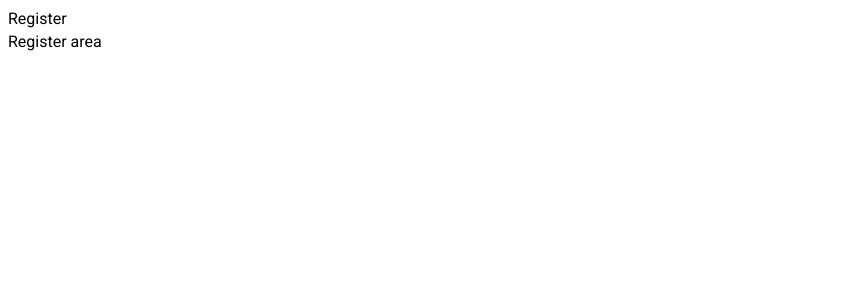
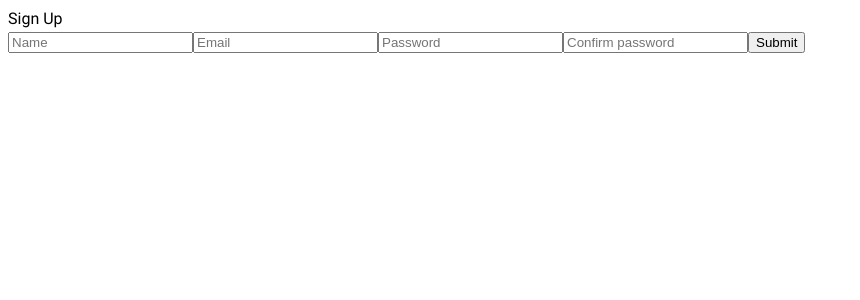
Before and after one commit to alexander-svirzhevsky/pet-charity-fe, a React (Create React App) app: page /register in a window 1280 px wide. Shown: the top 300 px of the page, without its empty margins (0-860 px from the left). Built offline with nearby package versions, Linux system fonts and the light colour scheme.

Commit message:
pet-charity-fe-feature/registration - created reducer/action from registration

```diff
--- a/package.json
+++ b/package.json
@@ -6,6 +6,7 @@
     "@testing-library/jest-dom": "^5.11.10",
     "@testing-library/react": "^11.2.6",
     "@testing-library/user-event": "^12.8.3",
+    "antd": "^4.15.2",
     "axios": "^0.21.1",
     "moment": "^2.29.1",
     "react": "^17.0.2",
@@ -17,6 +18,7 @@
     "redux": "^4.0.5",
     "redux-devtools-extension": "^2.13.9",
     "redux-thunk": "^2.3.0",
+    "styled-components": "^5.2.3",
     "web-vitals": "^1.1.1"
   },
   "scripts": {
--- a/src/App.js
+++ b/src/App.js
@@ -1,11 +1,16 @@
 import React from "react";
 import { BrowserRouter, Route, Switch } from "react-router-dom";
+
 import Navbar from "./components/layout/Navbar";
 import Landing from "./components/layout/Landing";
 import Register from "./components/auth/Register";
 
+import { Provider } from "react-redux";
+import store from "./redux/store";
+
 const App = () => {
   return (
+    <Provider store={store}>
       <BrowserRouter>
         <>
           <Navbar />
@@ -15,6 +20,7 @@ const App = () => {
           </Switch>
         </>
       </BrowserRouter>
+    </Provider>
   );
 };
 
--- a/src/components/auth/Register.js
+++ b/src/components/auth/Register.js
@@ -1,7 +1,72 @@
-import React from "react";
+import React, { useState } from "react";
+import { useDispatch } from "react-redux";
+
+import { register } from "../../redux/actions/auth";
 
 const Register = () => {
-  return <div>Register area</div>;
+  const dispatch = useDispatch();
+
+  const [formData, setFormData] = useState({
+    name: "",
+    email: "",
+    password: "",
+    password2: "",
+  });
+
+  const { name, email, password, password2 } = formData;
+
+  const onChange = (e) => {
+    return setFormData({
+      ...formData,
+      [e.target.name]: e.target.value,
+    });
+  };
+
+  const onSubmit = async (e) => {
+    e.preventDefault();
+
+    if (password !== password2) {
+      console.log("Passwaord do not match");
+    } else {
+      dispatch(register({ name, email, password }), []);
+    }
+  };
+
+  return (
+    <>
+      <form onSubmit={(e) => onSubmit(e)}>
+        <input
+          onChange={(e) => onChange(e)}
+          value={name}
+          type="text"
+          name="name"
+          placeholder="Name"
+        ></input>
+        <input
+          onChange={(e) => onChange(e)}
+          value={email}
+          type="email"
+          name="email"
+          placeholder="Email"
+        ></input>
+        <input
+          onChange={(e) => onChange(e)}
+          value={password}
+          type="password"
+          name="password"
+          placeholder="Password"
+        ></input>
+        <input
+          onChange={(e) => onChange(e)}
+          value={password2}
+          type="password"
+          name="password2"
+          placeholder="Confirm password"
+        ></input>
+        <input type="submit"></input>
+      </form>
+    </>
+  );
 };
 
 export default Register;
--- a/src/components/layout/Landing.js
+++ b/src/components/layout/Landing.js
@@ -1,7 +1,12 @@
 import React from "react";
+import HeroImg from "../../assets/images/hero.png";
 
 const Landing = () => {
-  return <div>Landing</div>;
+  return (
+    <div>
+      <img src={HeroImg} alt="" />
+    </div>
+  );
 };
 
 export default Landing;
--- a/src/components/layout/Navbar.js
+++ b/src/components/layout/Navbar.js
@@ -6,7 +6,7 @@ const Navbar = () => {
     <div>
       <ul>
         <li>
-          <Link to="/register">Register</Link>
+          <Link to="/register">Sign Up</Link>
         </li>
       </ul>
     </div>
--- /dev/null
+++ b/src/redux/actions/auth.js
@@ -0,0 +1,23 @@
+import axios from "axios";
+import { REGISTER_SUCCESS, REGISTER_FAIL } from "./types";
+
+export const register = ({ name, email, password }) => async (dispatch) => {
+  const config = {
+    headers: {
+      "Content-Type": "application/json",
+    },
+  };
+  const body = JSON.stringify({ name, email, password });
+
+  try {
+    const res = await axios.post("/api/users", body, config);
+    dispatch({
+      type: REGISTER_SUCCESS,
+      payload: res.data,
+    });
+  } catch (error) {
+    dispatch({
+      type: REGISTER_FAIL,
+    });
+  }
+};
--- /dev/null
+++ b/src/redux/actions/types.js
@@ -0,0 +1,2 @@
+export const REGISTER_SUCCESS = "REGISTER_SUCCESS";
+export const REGISTER_FAIL = "REGISTER_FAIL";
--- /dev/null
+++ b/src/redux/reducers/auth.js
@@ -0,0 +1,31 @@
+import { REGISTER_SUCCESS, REGISTER_FAIL } from "../actions/types";
+
+const initialState = {
+  token: localStorage.getItem("token"),
+  isAuthenticated: null,
+  user: null,
+};
+
+export default function (state = initialState, action) {
+  const { type, payload } = action;
+
+  switch (type) {
+    case REGISTER_SUCCESS:
+      localStorage.setItem("token", payload.token);
+      return {
+        ...state,
+        ...payload,
+        isAuthenticated: true,
+      };
+    case REGISTER_FAIL:
+      localStorage.removeItem("token");
+      return {
+        ...state,
+        isAuthenticated: false,
+        token: null,
+      };
+
+    default:
+      return state;
+  }
+}
--- /dev/null
+++ b/src/redux/reducers/index.js
@@ -0,0 +1,5 @@
+import { combineReducers } from "redux";
+
+import auth from "./auth";
+
+export default combineReducers({ auth });
--- a/src/redux/store.js
+++ b/src/redux/store.js
@@ -0,0 +1,17 @@
+import { createStore, applyMiddleware } from "redux";
+import { composeWithDevTools } from "redux-devtools-extension";
+import thunk from "redux-thunk";
+
+import rootReducer from "./reducers";
+
+const initialState = {};
+
+const middleware = [thunk];
+
+const store = createStore(
+  rootReducer,
+  initialState,
+  composeWithDevTools(applyMiddleware(...middleware))
+);
+
+export default store;
```
Also changed, not shown: src/assets/images/hero.png (added), 1 other file (tests, documents, lock files or other folders). Lines whose indentation alone changed are shown as unchanged.
